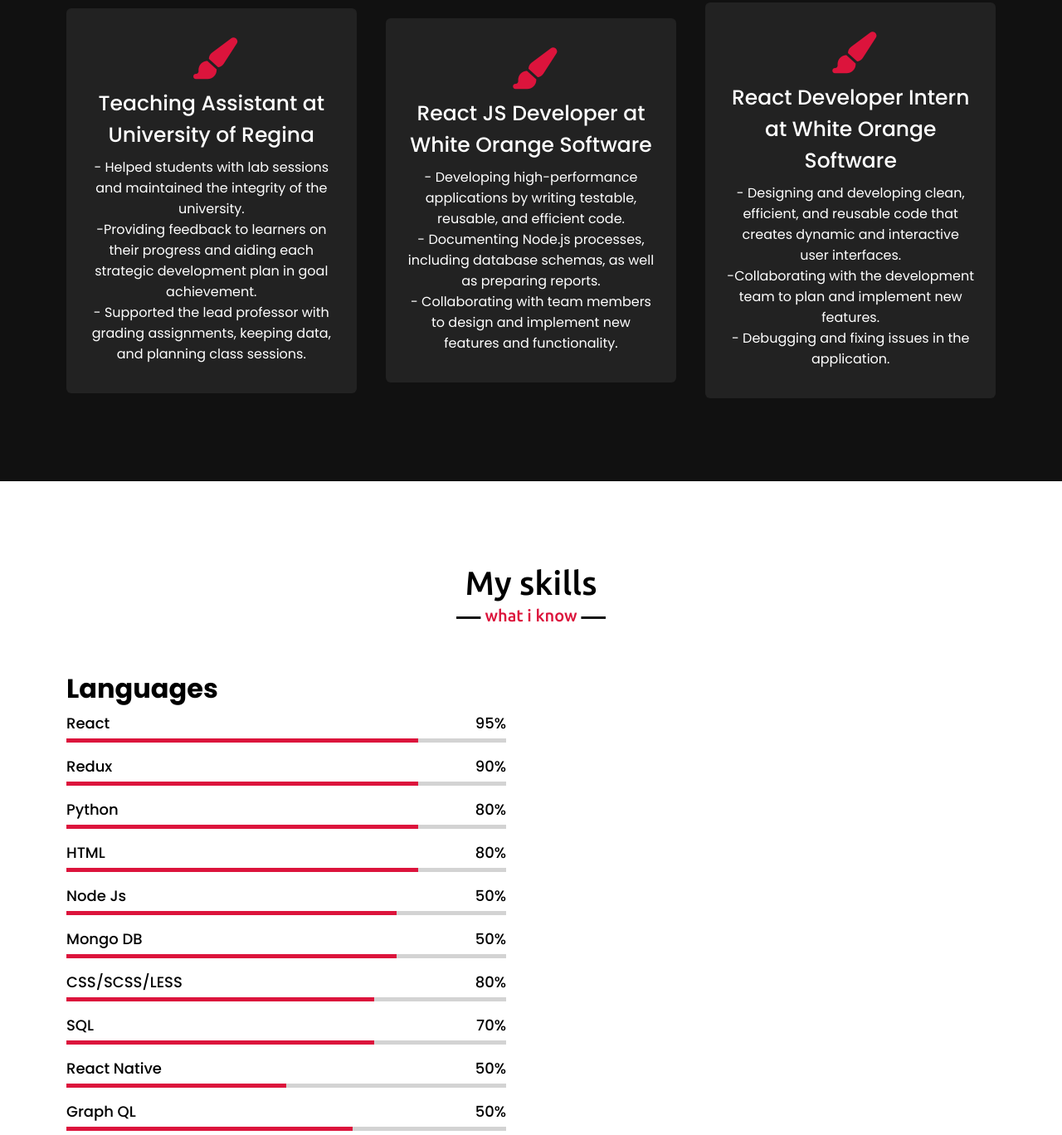
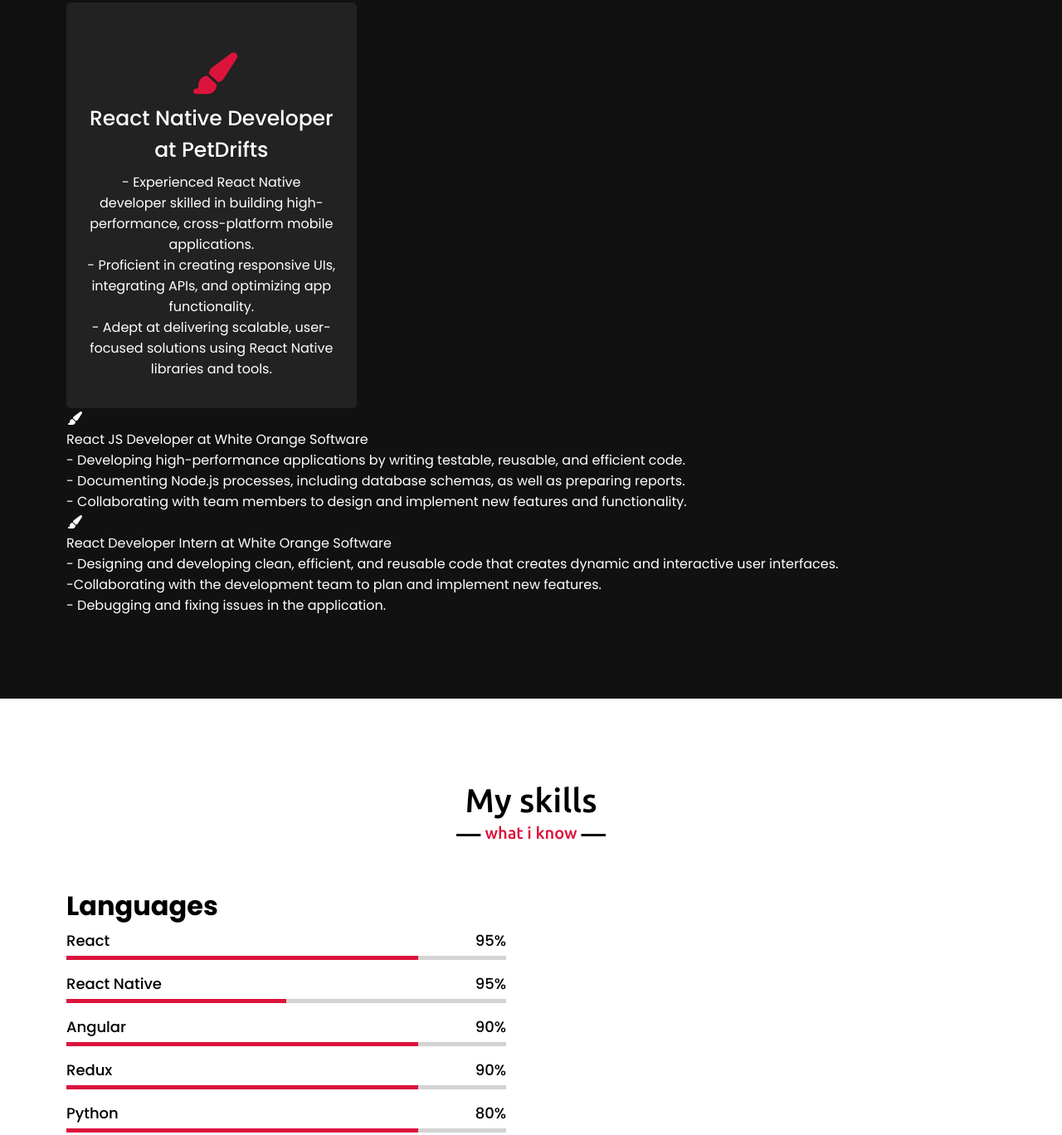
Before and after one commit to meharshmendpara/portfolio.github.io, a plain HTML site: page index.html in a window 1280 px wide. Shown: the part 1756-3124 px from the top of the page at 83% size. Drawn offline with nearby package versions, Linux system fonts and the light colour scheme.

Commit message:
updated experience

```diff
--- a/index.html
+++ b/index.html
@@ -85,13 +85,12 @@
             <h2 class="title">My Experience</h2>
             <div class="serv-content">
                 <div class="card">
-                    <div class="box">
+                    <br class="box">
                         <i class="fas fa-paint-brush"></i>
-                        <div class="text">Teaching Assistant at University of Regina</div>
-                        <p>- Helped students with lab sessions and maintained the integrity of the
-                            university.<br>-Providing feedback to learners on their progress and aiding each strategic
-                            development plan in goal achievement.<br>- Supported the lead professor with grading
-                            assignments, keeping data, and planning class sessions.
+                        <div class="text">React Native Developer at PetDrifts</div>
+                        <p>- Experienced React Native developer skilled in building high-performance, cross-platform mobile applications.<br>- Proficient
+                        in creating responsive UIs, integrating APIs, and optimizing app functionality.<br>- Adept at delivering scalable,
+                        user-focused solutions using React Native libraries and tools.
                         </p>
 
                     </div>
@@ -135,7 +134,22 @@
                             <span>95%</span>
                         </div>
                         <div class="line python"></div>
-                    </div><div class="bars">
+                    </div>
+                    <div class="bars">
+                        <div class="info">
+                            <span>React Native</span>
+                            <span>95%</span>
+                        </div>
+                        <div class="line native"></div>
+                    </div>
+                    <div class="bars">
+                        <div class="info">
+                            <span>Angular</span>
+                            <span>90%</span>
+                        </div>
+                        <div class="line python"></div>
+                    </div>
+                    <div class="bars">
                         <div class="info">
                             <span>Redux</span>
                             <span>90%</span>
@@ -188,13 +202,7 @@
                         </div>
                         <div class="line mysql"></div>
                     </div>
-                    <div class="bars">
-                        <div class="info">
-                            <span>React Native</span>
-                            <span>50%</span>
-                        </div>
-                        <div class="line native"></div>
-                    </div>
+
                     <div class="bars">
                         <div class="info">
                             <span>Graph QL</span>
@@ -281,7 +289,7 @@
                 <div class="card">
                     <div class="box">
 
-                        <a href="https://dharmik79.github.io/Quizzer/" target="_blank">
+                        <a href="" target="_blank">
                             <div class="text">Quizzer</div>
                         </a>
                         <p>It is a Quiz Application build using javascript and firebase as backend.User can create their
@@ -361,7 +369,7 @@
                             <i class="fas fa-map-marker-alt"></i>
                             <div class="info">
                                 <div class="head">Address</div>
-                                <div class="sub-title">4-3837, Retallack Street, Regina, S4S 3B8</div>
+                                <div class="sub-title">304 19th Ave, Regina, S4N 1H1</div>
                             </div>
                         </div>
                         <div class="row">
```
